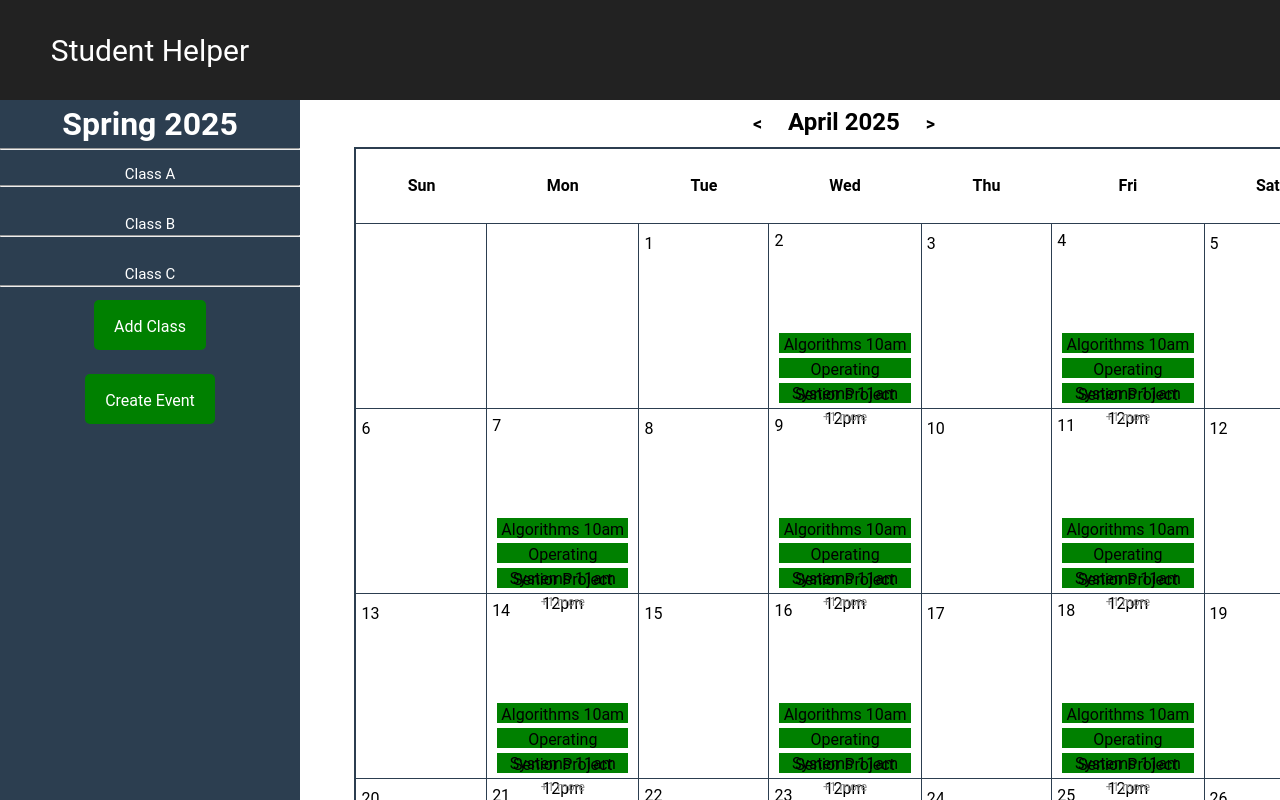
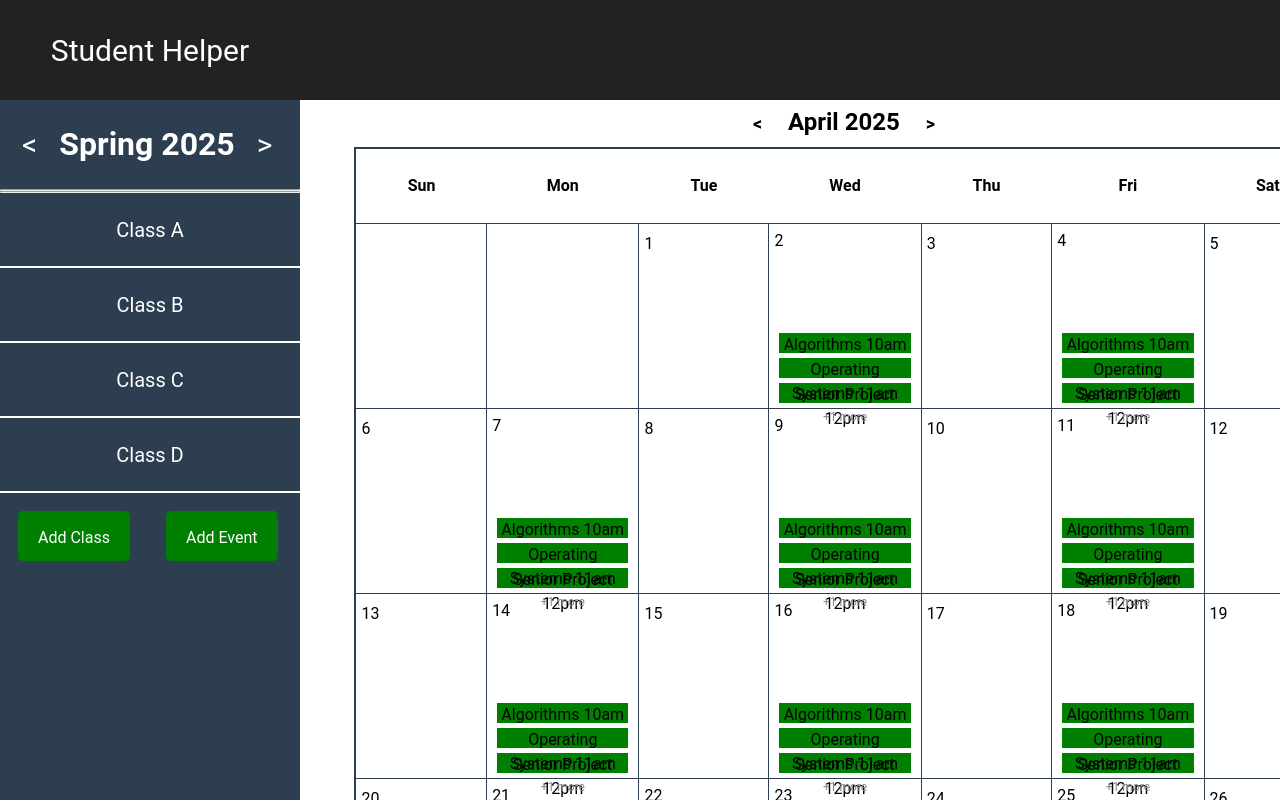
Before and after one commit to ucmo-cs/s25-class-org-platform, a Vue app in the folder FrontEnd/frontend/: page /Class in a window 1280 px wide. Built offline with nearby package versions, Linux system fonts and the light colour scheme.

Commit message:
Fixed some formatting issues and prepped the semester header for backend. Also connected the Class componenet modal button to the App Modal instance.

```diff
--- a/FrontEnd/frontend/src/App.vue
+++ b/FrontEnd/frontend/src/App.vue
@@ -13,11 +13,12 @@
       return {
         currentPage: "Calendar",
         semester: "Spring 2025",
-        Classes: ["Class A", "Class B", "Class C"],
+        Classes: ["Class A", "Class B", "Class C", "Class D"],
         clickClass: "None",
         newClassComponent: false,
         showModal: false,
-        isClass: true
+        isClass: true,
+        semesterID: -1,
       }
     },
     methods: {
@@ -31,7 +32,11 @@
       openModal(isClass) {
         this.isClass = isClass
         this.showModal = true
-      }
+      },
+      loadSemester(id) {
+        // API call for semester data based on semester id. Set data values to dynamically update screen.
+
+      },
     }
   }
 </script>
@@ -42,28 +47,21 @@
       <button @click="navigateToHome">Student Helper</button>
     </div>
     <div class="sideBar">
+      <div class="semester_buttons" @click="loadSemester(semesterID-1)"><</div>
       <h1>{{ semester }}</h1>
-      <hr>
-      <button class="class_button" v-for="className in Classes" :class="{ button: className }" @click="navigateToClass(className)">
-        <p>{{ className }}</p>
-        <hr>
-      </button>
+      <div class="semester_buttons" @click="loadSemester(semesterID+1)">></div>
+      <hr><hr>
+      <button class="class_button" v-for="className in Classes" :class="{ button: className }" @click="navigateToClass(className)">{{ className }}</button>
       <button class="add_button" @click="openModal(true)">Add Class</button>
-      <br>
-      <button class="add_button" @click="openModal(false)">Create Event</button>
+      <button class="add_button" @click="openModal(false)">Add Event</button>
     </div>
     <div class="mainScreen">
       <Calendar v-if="currentPage === 'Calendar'" />
       <div v-for="className in Classes">
-        <Class v-if="currentPage === 'Class' && className === clickClass" :currentClass="this.clickClass"/>
+        <Class v-if="currentPage === 'Class' && className === clickClass" :currentClass="this.clickClass" @openModal="openModal(true)"/>
       </div>
-
     </div>
-    <modal v-if="showModal" :isClass="isClass" @close="showModal = false">
-        <template v-slot:default>
-          <p></p>
-        </template>
-    </modal>
+    <modal v-if="showModal" :isClass="isClass" @close="showModal = false" />
   </body>
 </template>
 
@@ -101,24 +99,31 @@
   }
   .sideBar {
     margin-top: 100px;
-    margin-left: 0;
     width: 300px;
     height: 100%;
     background: #2c3e50;
     position: fixed;
   }
+  .sideBar .semester_buttons {
+    color: white;
+    font-size: 30px;
+    width: auto;
+    display: inline-flex;
+    margin: 22px;
+    cursor: pointer;
+  }
   .sideBar h1 {
     text-align: center;
     color: white;
+    display: inline-flex;
   }
   .sideBar .class_button {
-    background-color: transparent;
     width: 300px;
-    height: 50px;
+    height: 75px;
     color: white;
-    font-size: 15px;
+    font-size: 20px;
     cursor: pointer;
-    border: none;
+    border-bottom: 2px solid white;
   }
   .sideBar .add_button {
     background-color: green;
@@ -127,11 +132,10 @@
     height: 50px;
     text-align: center;
     text-decoration: none;
-    display: block;
     font-size: 16px;
+    cursor: pointer;
+    margin: 6%;
     border-radius: 5px;
-    cursor: pointer;
-    margin: 0 auto;
   }
   .sideBar li {
     list-style-type: none;
--- a/FrontEnd/frontend/src/components/Class.vue
+++ b/FrontEnd/frontend/src/components/Class.vue
@@ -31,6 +31,9 @@ export default {
       },
       toggleFav(item) {
         item.isFav = !item.isFav
+      },
+      callModal() {
+        this.$emit('openModal');
       }
     },
     computed: {
@@ -56,7 +59,7 @@ export default {
     <button v-if="currentPage !== 'Home'" @click="getHome"><</button>
     <h2 v-if="currentPage !== 'Home'">{{ currentClass }}</h2>
     <div class="space"></div>
-    <button class="add_button" v-if="currentPage === 'Home'">Edit Class</button>
+    <button v-if="currentPage === 'Home'" @click="callModal">Edit Class</button>
   </div>
   <h1 v-if="currentPage === 'Home'">
     {{ currentClass }}
@@ -64,6 +67,7 @@ export default {
   <h1 v-if="currentPage !== 'Home'">
     {{ currentPage }}
   </h1>
+  <hr>
   <div class="classHome" v-if="currentPage === 'Home'">
     <button @click="getFavorites">Favorites</button>
     <button @click="getNotes">Notes</button>
@@ -71,7 +75,6 @@ export default {
     <button @click="getSyllabus">Syllabus</button>
   </div>
   <div class="subPages" v-if="currentPage === 'Favorites'">
-    <hr>
     <li v-for="item in displayFavorites" class="subPages">
       <button class="subPages" v-if="item.isFav" @click="toggleFav(item)">★</button>
       <button class="subPages" v-if="!item.isFav" @click="toggleFav(item)">☆</button>
@@ -80,7 +83,6 @@ export default {
     </li>
   </div>
   <div class="subPages" v-if="currentPage === 'Notes'">
-    <hr>
     <li class="subPages" v-for="item in displayNotes">
       <button class="subPages" v-if="item.isFav" @click="toggleFav(item)">★</button>
       <button class="subPages" v-if="!item.isFav" @click="toggleFav(item)">☆</button>
@@ -88,7 +90,6 @@ export default {
     </li>
   </div>
   <div class="subPages" v-if="currentPage === 'Homework'">
-    <hr>
     <li class="subPages" v-for="item in displayHomework">
       <button class="subPages" v-if="item.isFav" @click="toggleFav(item)">★</button>
       <button class="subPages" v-if="!item.isFav" @click="toggleFav(item)">☆</button>
@@ -96,7 +97,6 @@ export default {
     </li>
   </div>
   <div class="subPages" v-if="currentPage === 'Syllabus'">
-    <hr>
     <iframe src="http://localhost:5174/src/public/CS4920SyllabusSpring2025.pdf" width="100%" height="1000px"></iframe>
   </div>
   </body>
@@ -125,12 +125,16 @@ export default {
     text-decoration: none;
     display: block;
     border-radius: 5px;
-    font-size: 16px;
+    font-size: 20px;
     background-color: green;
     color: white;
   }
   .classButtons h2 {
-    width: 100px;
+    width: 300px;
+    font-size: 25px;
+    text-align: left;
+    height: 50px;
+    padding-top: 17.5px;
   }
   .classButtons .space {
     height: 50px;
@@ -192,6 +196,11 @@ export default {
     border-width: 2px;
     border-color: black;
     margin-left: 12.5%;
-    width: 75%
+    width: 75%;
+    margin-bottom: 10px;
+  }
+  iframe {
+    width: 75%;
+    margin-bottom: 100px;
   }
 </style>
```
Lines whose indentation alone changed are shown as unchanged.
